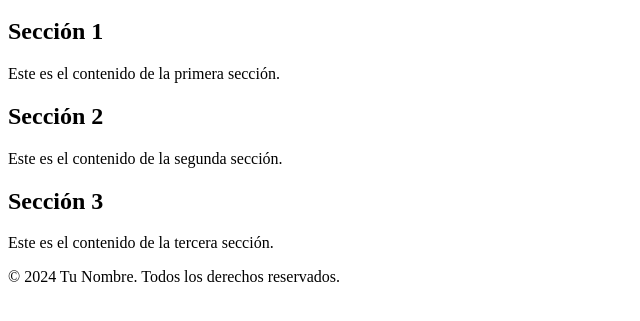
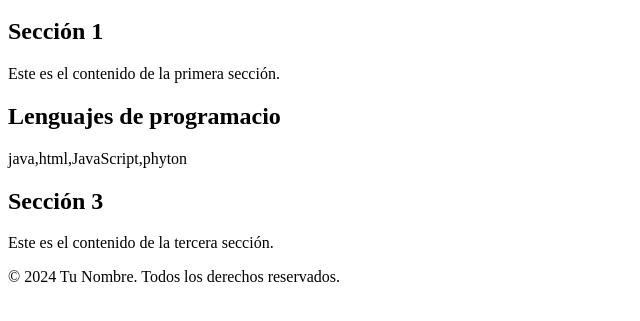
Before and after one commit to A1EXF6A/PracticaGit4A_GuachiAlex, a plain HTML site: page experiencia.html in a window 1280 px wide. Shown: the part 119-440 px from the top of the page, without its empty margins (0-640 px from the left). Drawn offline with Linux system fonts and the light colour scheme; a script that the page names is missing.

Commit message:
se agrego la experiencia de los lenguajes de programacion

```diff
--- a/experiencia.html
+++ b/experiencia.html
@@ -30,8 +30,8 @@
         </section>
 
         <section id="seccion2">
-            <h2>Sección 2</h2>
-            <p>Este es el contenido de la segunda sección.</p>
+            <h2>Lenguajes de programacio</h2>
+            <p>java,html,JavaScript,phyton</p>
         </section>
 
         <section id="seccion3">
```
